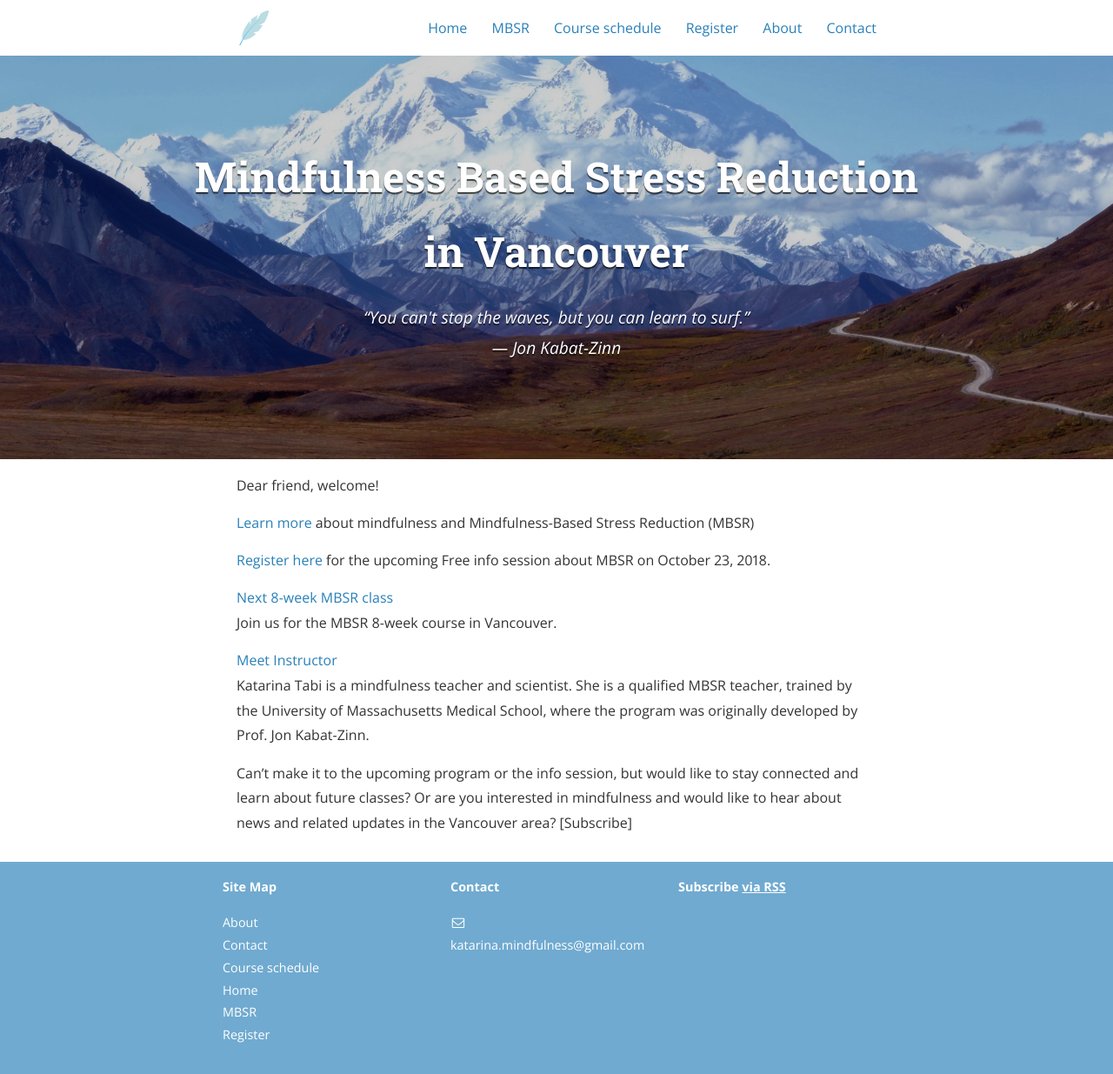
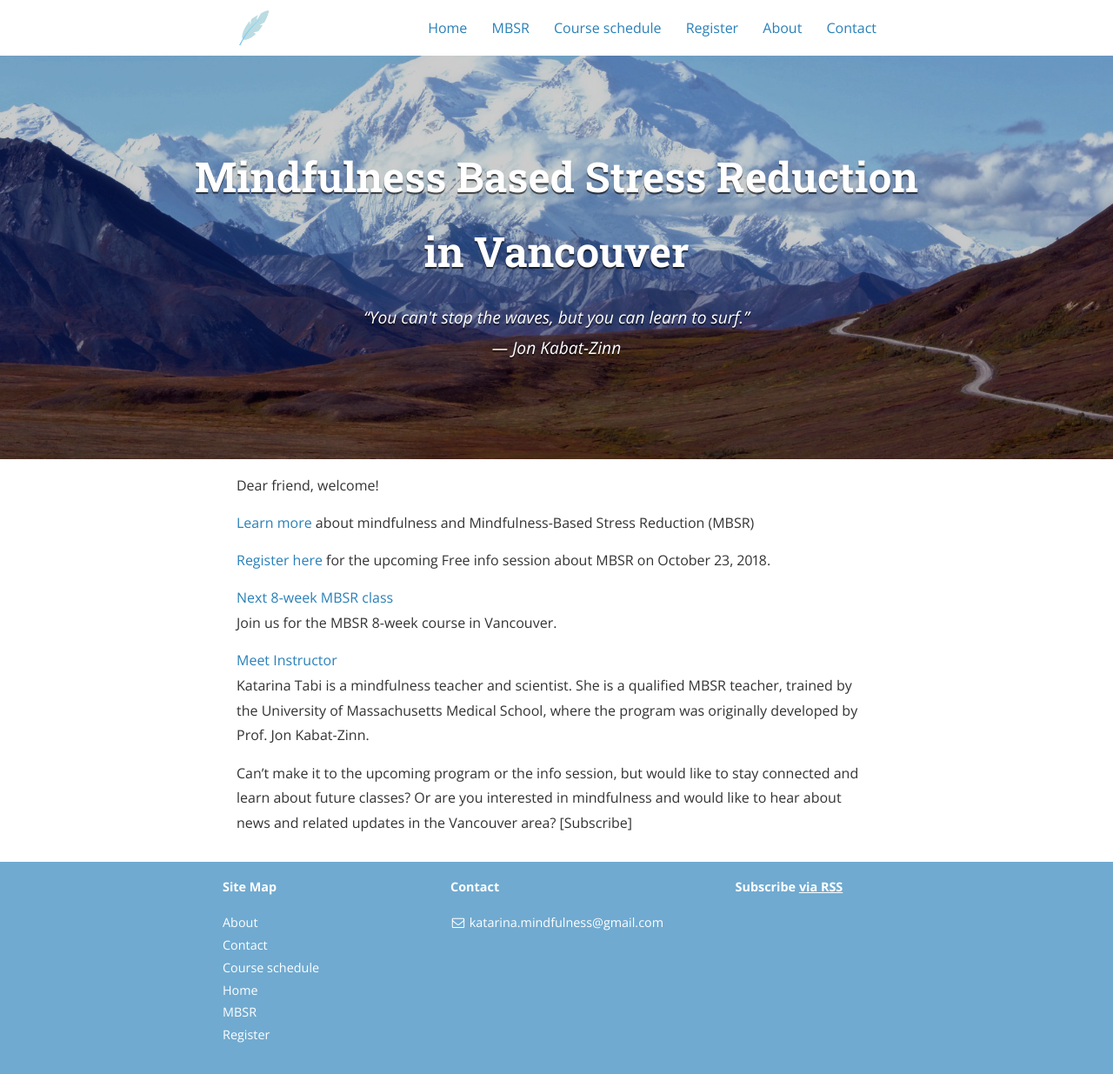
Before and after one commit to mindfulnessone/mindfulnessone.github.io, a Jekyll site: the page built from index.md, in a window 1280 px wide. Shown: the whole page at 87% size. Built offline with Jekyll 4.4.1, drawn with Linux system fonts in a browser that asks for light colours; nearby versions of some CDN libraries.

Commit message:
Making contact column bigger

```diff
--- a/_sass/_layout.scss
+++ b/_sass/_layout.scss
@@ -400,7 +400,7 @@ pre code.hljs {
 			margin-right: 0;
 		}
 		@include media ($tablet) {
-			@include span-columns(4);
+			@include span-columns(5);
 			margin-top: 0;
 		}
 		font-size: 0.9em;
@@ -419,7 +419,7 @@ pre code.hljs {
 		margin-top: 1em;
 		@include span-columns(12);
 		@include media ($tablet) {
-			@include span-columns(4);
+			@include span-columns(3);
 			margin-right: 0;
 			margin-top: 0;
 		}
```
